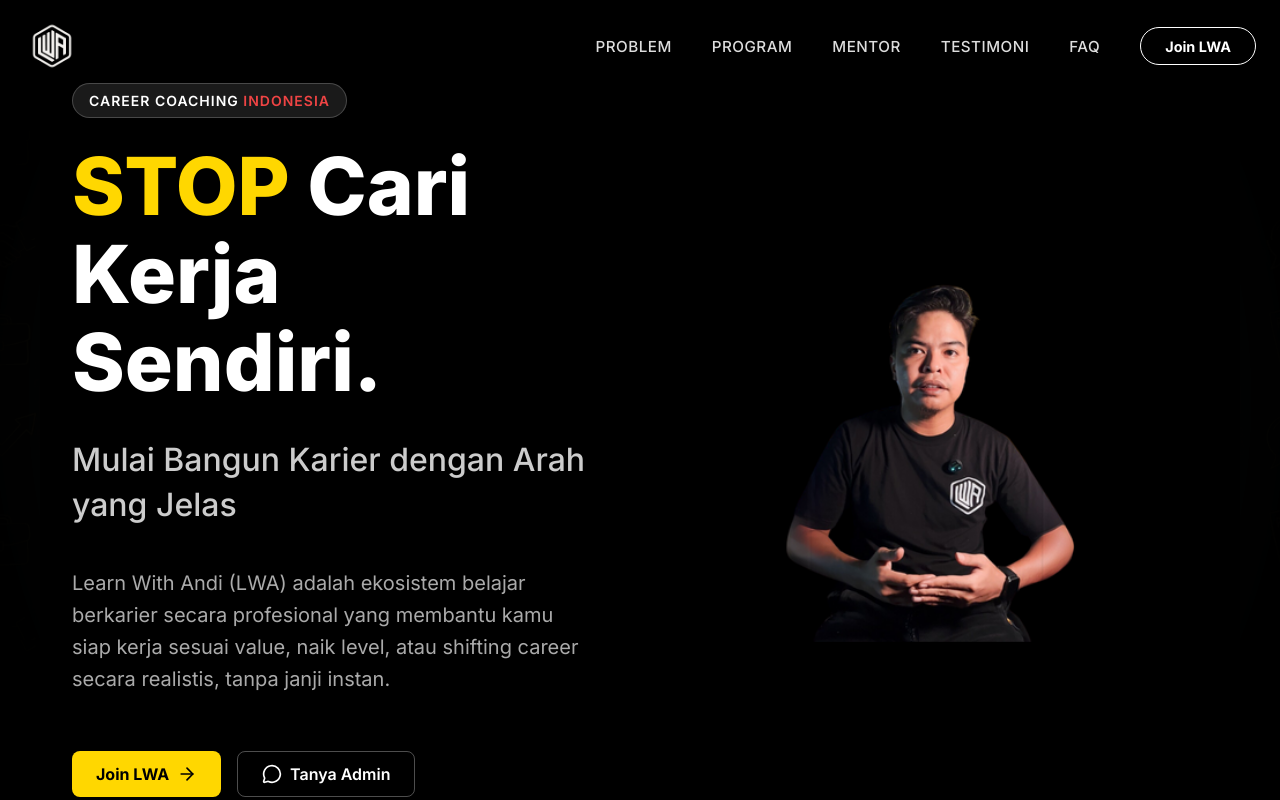
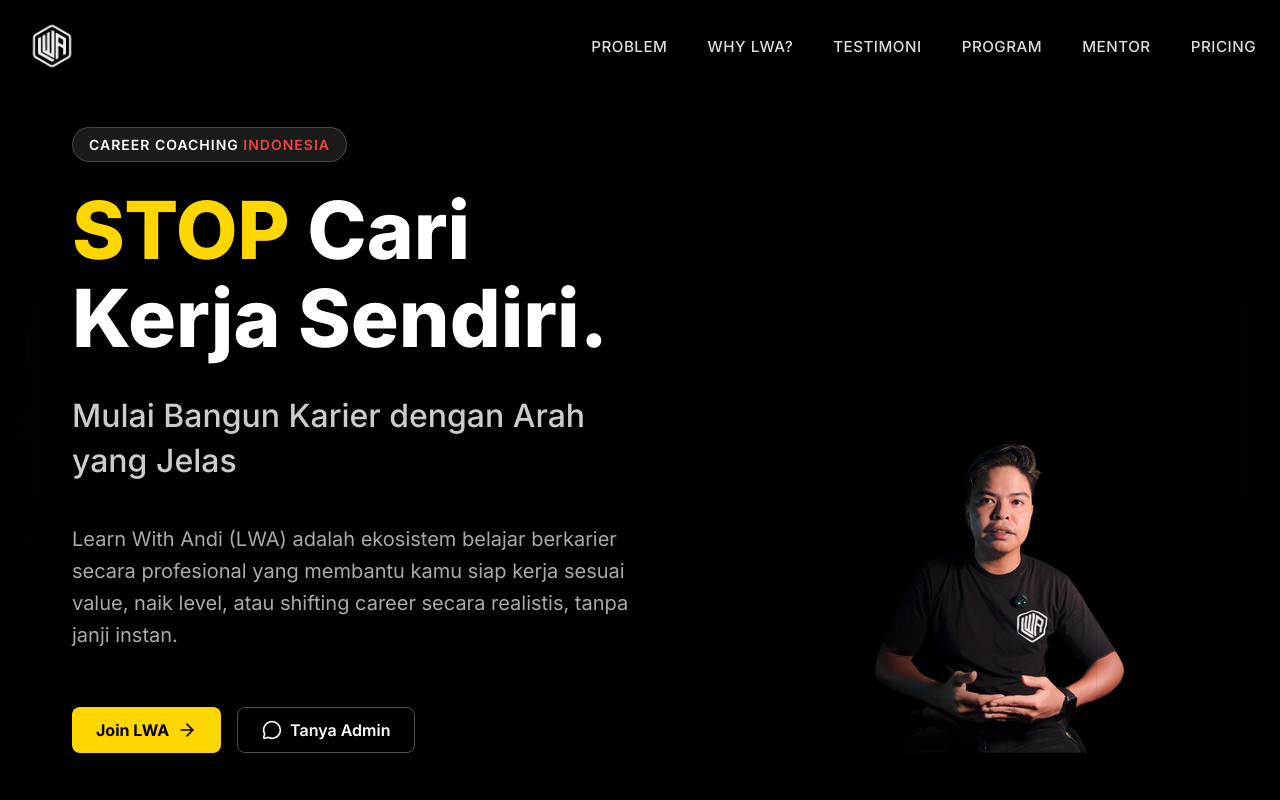
Before and after one commit to alvianzf/learnwithandi.com, a Next.js app: page / in a window 1280 px wide. Shown: the top 800 px of the page. Built offline with nearby package versions, Linux system fonts and the light colour scheme.

Commit message:
feat: change heading text color

```diff
--- a/src/components/CareerElementsSection.tsx
+++ b/src/components/CareerElementsSection.tsx
@@ -6,7 +6,9 @@ export default function CareerElementsSection() {
 
   return (
     <section className={styles.section}>
-      <h2 className={styles.heading}>{careerElements.title}</h2>
+      <h2 className={styles.heading}>
+        Career Development <span style={{ color: 'var(--color-accent-yellow)' }}>Elements</span>
+      </h2>
       <div className={styles.grid}>
         {careerElements.items.map((item, index) => (
           <div key={index} className={styles.card}>
--- a/src/components/HeroSection.module.css
+++ b/src/components/HeroSection.module.css
@@ -14,20 +14,58 @@
 }
 
 /* Ensure spacing is better */
+/* Grid remains 2 columns but we break it for the massive image overlap */
 .container {
   max-width: 1600px;
-  /* Wider for desktop */
   width: 100%;
   padding: 0 2rem;
   z-index: 2;
   position: relative;
   display: grid;
   grid-template-columns: 1fr 1fr;
-  gap: 6rem;
-  /* Increase gap to separate text/image */
   align-items: center;
   margin-top: 80px;
-  /* Spacer for fixed Navbar */
+}
+
+.contentCol {
+  position: relative;
+  z-index: 5;
+  /* Text on top */
+  max-width: 900px;
+  pointer-events: none;
+}
+
+.contentCol>* {
+  pointer-events: auto;
+}
+
+.imageCol {
+  position: absolute;
+  /* Absolute within the relative container */
+  right: 0;
+  bottom: 0;
+  width: 70%;
+  /* Wide enough to go under the text */
+  max-width: 1000px;
+  /* Cap size inside container */
+  height: 100%;
+  /* Fill container height */
+  display: flex;
+  align-items: flex-end;
+  justify-content: flex-end;
+  z-index: 1;
+  /* Behind text */
+  pointer-events: none;
+}
+
+.heroImage {
+  width: 100%;
+  height: auto;
+  max-height: 95vh;
+  object-fit: contain;
+  object-position: bottom right;
+  mask-image: linear-gradient(to left, black 50%, transparent 100%);
+  -webkit-mask-image: linear-gradient(to left, black 50%, transparent 100%);
 }
 
 @media (max-width: 768px) {
--- a/src/components/MentorsSection.tsx
+++ b/src/components/MentorsSection.tsx
@@ -35,7 +35,9 @@ export default function MentorsSection() {
     <section className={styles.section} id="mentors">
       <div className={styles.container}>
         <div className={styles.header}>
-          <h2 className={styles.heading}>{mentors.title}</h2>
+          <h2 className={styles.heading}>
+            Meet Your <span style={{ color: 'var(--color-accent-yellow)' }}>Mentors</span>
+          </h2>
           <p className={styles.subtitle}>{mentors.subtitle}</p>
         </div>
 
--- a/src/components/Navbar.tsx
+++ b/src/components/Navbar.tsx
@@ -21,10 +21,11 @@ export default function Navbar() {
 
   const navLinks = [
     { name: 'Problem', href: '#problem' },
-    { name: 'Program', href: '#offer' },
-    { name: 'Mentor', href: '#bio' },
+    { name: 'Why LWA?', href: '#solution' },
     { name: 'Testimoni', href: '#testimonials' },
-    { name: 'FAQ', href: '#faq' },
+    { name: 'Program', href: '#program' },
+    { name: 'Mentor', href: '#mentors' },
+    { name: 'Pricing', href: '#offer' }, // Added Pricing
   ];
 
   return (
@@ -41,9 +42,7 @@ export default function Navbar() {
               {link.name}
             </Link>
           ))}
-          <Link href="#offer" className={styles.ctaButton}>
-            Join LWA
-          </Link>
+
         </div>
 
         {/* Mobile Toggle */}
@@ -68,13 +67,7 @@ export default function Navbar() {
                 {link.name}
               </Link>
             ))}
-            <Link
-              href="#offer"
-              className={styles.mobileCta}
-              onClick={() => setIsOpen(false)}
-            >
-              Join LWA
-            </Link>
+
           </div>
         )}
       </div>
--- a/src/components/OfferSection.tsx
+++ b/src/components/OfferSection.tsx
@@ -9,7 +9,9 @@ export default function OfferSection() {
     <section id={offer.id} className={styles.section}>
       <div className={styles.container}>
         <div className={styles.header}>
-          <h2 className={styles.programName}>{offer.programName}</h2>
+          <h2 className={styles.programName}>
+            Investment <span style={{ color: 'var(--color-accent-yellow)' }}>Plans</span>
+          </h2>
           <p className={styles.description}>{offer.description}</p>
         </div>
 
--- a/src/components/ProgramGallery.module.css
+++ b/src/components/ProgramGallery.module.css
@@ -12,7 +12,6 @@
   font-size: 3rem;
   font-weight: 800;
   color: #fff;
-  text-transform: uppercase;
 }
 
 .grid {
--- a/src/components/ProgramGallery.tsx
+++ b/src/components/ProgramGallery.tsx
@@ -12,7 +12,9 @@ export default function ProgramGallery() {
   return (
     <section className={styles.section} id="program">
       <div className={styles.header}>
-        <h2 className={styles.heading}>Learn With Andi's Program</h2>
+        <h2 className={styles.heading}>
+          Learn With Andi's <span style={{ color: 'var(--color-accent-yellow)' }}>Program</span>
+        </h2>
       </div>
 
       <div className={styles.grid}>
--- a/src/components/SolutionSection.tsx
+++ b/src/components/SolutionSection.tsx
@@ -9,7 +9,10 @@ export default function SolutionSection() {
     <section id={solution.id} className={styles.section}>
       <div className={styles.header}>
         <span className={styles.badge}>Why LWA?</span>
-        <h2 className={styles.heading}>Learn With Andi<br />Hadir untuk Kamu</h2>
+        <h2 className={styles.heading}>
+          Learn With Andi<br />
+          <span style={{ color: 'var(--color-accent-yellow)' }}>Hadir untuk Kamu</span>
+        </h2>
       </div>
 
       <div className={styles.grid}>
```
